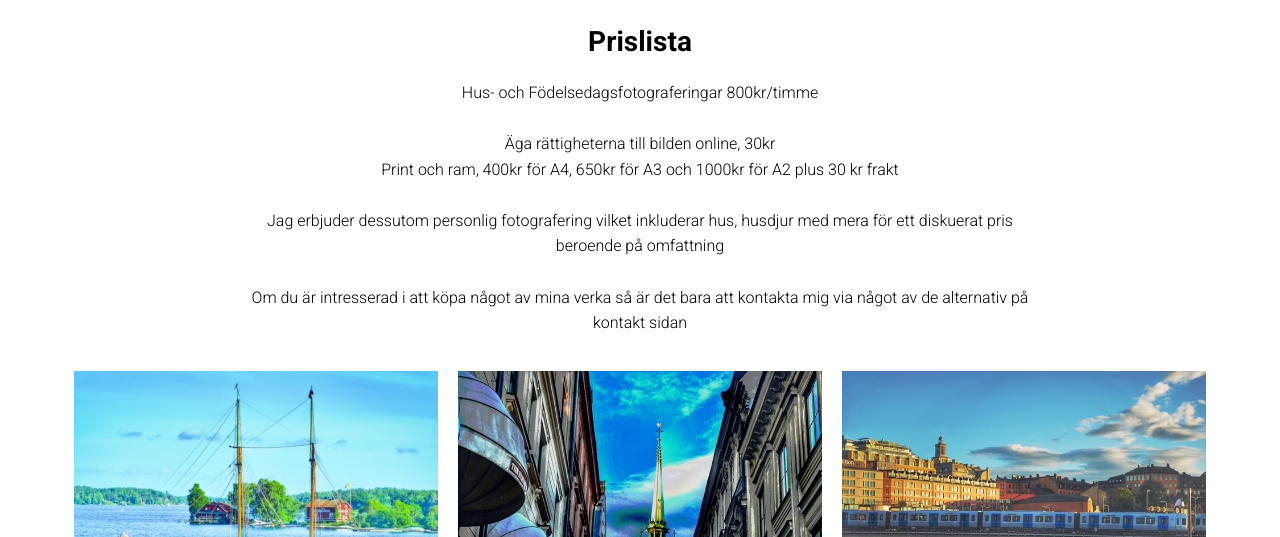
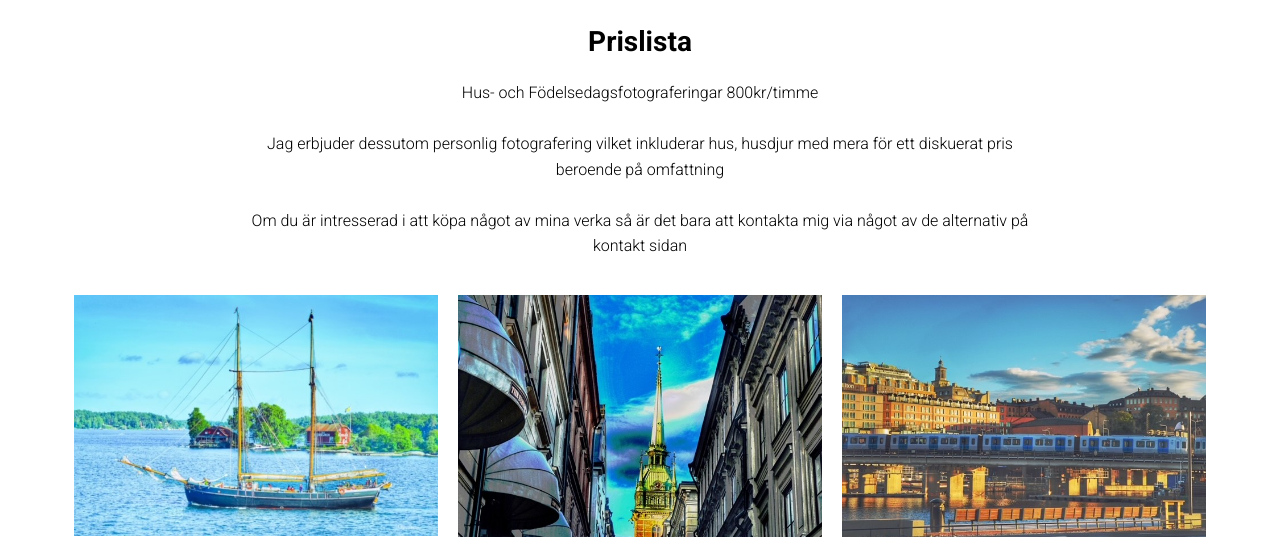
Before and after one commit to AlexEmrik/max, a website: page gallery.html in a window 1280 px wide. Shown: the part 820-1357 px from the top of the page. Drawn offline with Linux system fonts and the light colour scheme.

Commit message:
new text in gallery

```diff
--- a/gallery.html
+++ b/gallery.html
@@ -70,9 +70,6 @@
                 <div class = "contact-top">
                     <h3>Prislista</h3>
                     <p>Hus- och Födelsedagsfotograferingar 800kr/timme</p>
-                    <br>
-                    <p>Äga rättigheterna till bilden online, 30kr</p>
-                    <p>Print och ram, 400kr för A4, 650kr för A3 och 1000kr för A2 plus 30 kr frakt</p>
                     <br>
                     <p>Jag erbjuder dessutom personlig fotografering vilket inkluderar hus, husdjur med mera för ett diskuerat pris beroende på omfattning</p>
                     <p> <br>
```
